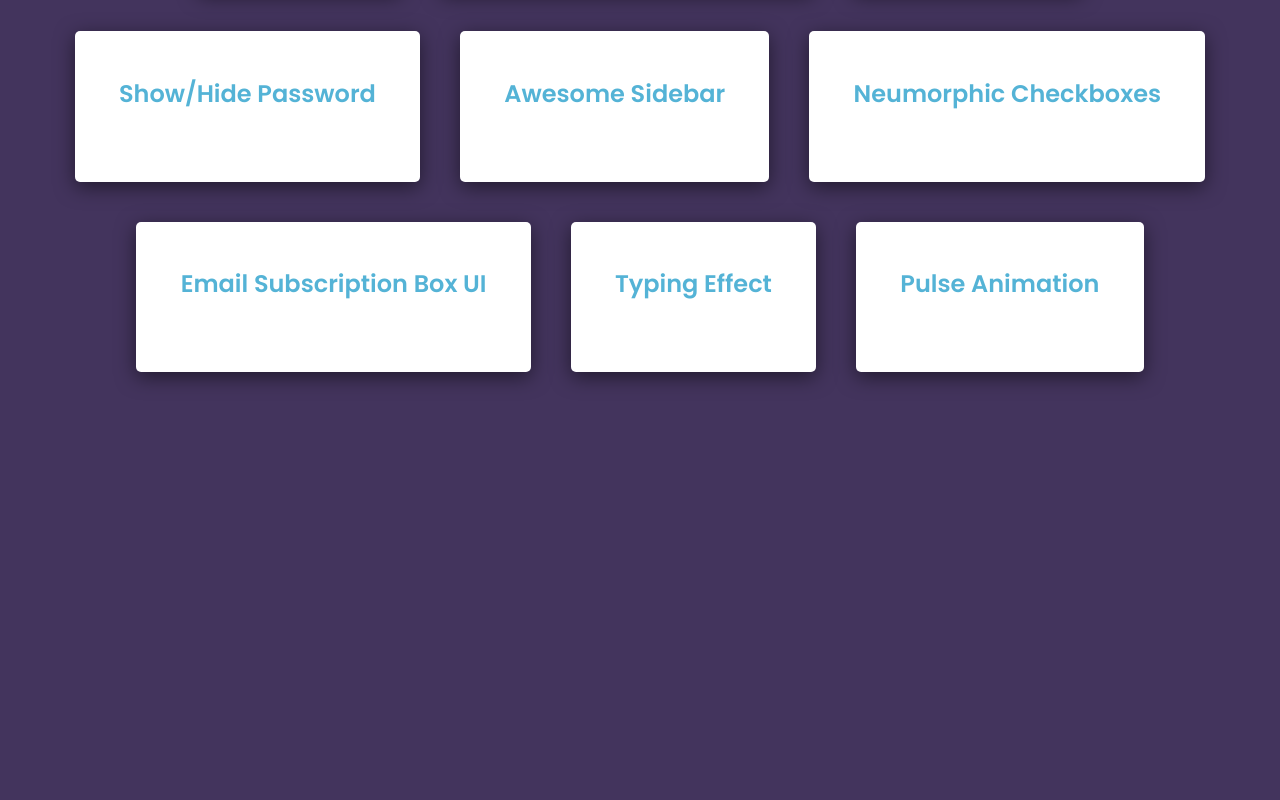
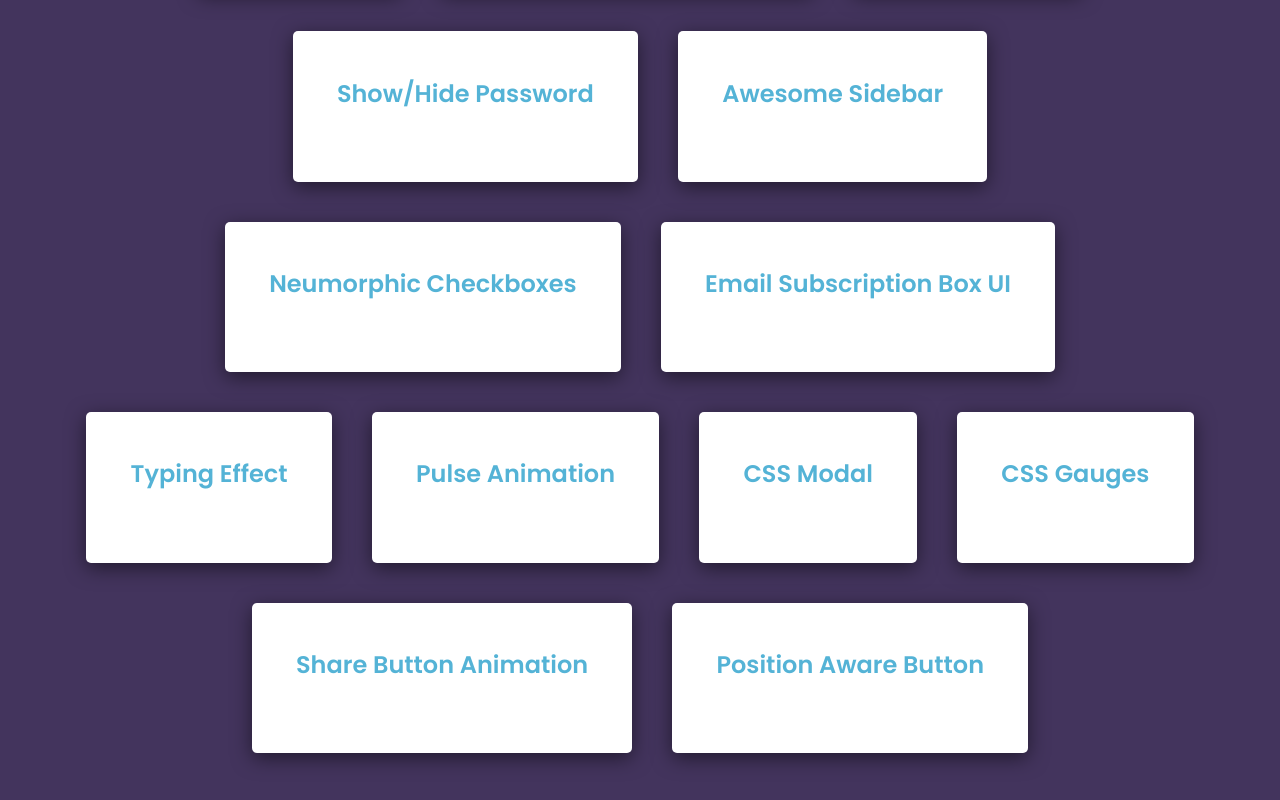
Before and after one commit to lakshya-chopra/webdev1, a plain HTML site: page index.html in a window 1280 px wide. Shown: the part 306-1106 px from the top of the page. Before the commit the page ends 830 px from the top, so only its background shows below. Drawn offline with Linux system fonts and the light colour scheme.

Commit message:
nice update

```diff
--- a/index.html
+++ b/index.html
@@ -15,11 +15,11 @@
 </head>
 <body>
 
-    <div class = 'main'>
         <header>Here are the links to some really basic CSS projects in this repo
             <p style="margin-top:10px;font-size: 10px;">Author: Lakshya Chopra</p>
         </header>
 
+    <div class = 'main'>
             <section class="card-layout">
 
                 <div class='card'>
@@ -133,6 +133,51 @@
                      </article>
                  </div>
 
+
+            <div class='card'>
+                    <article class="card-link">
+                        <a href=".\CSS Awesome Projects\CSS GAUGES\Modal\index.html" class='card-title'>
+                            CSS Modal
+                        </a>
+
+                     </article>
+
+
+            </div>
+
+                    <div class='card'>
+                    <article class="card-link">
+                        <a href=".\CSS Awesome Projects\CSS GAUGES\index.html" class='card-title'>
+                            CSS Gauges
+                        </a>
+
+                     </article>
+
+
+            </div>
+
+                        <div class='card'>
+                    <article class="card-link">
+                        <a href=".\CSS Awesome Projects\Share Button Animation\share_btn.html" class='card-title'>
+                            Share Button Animation
+                        </a>
+
+                     </article>
+
+
+            </div>
+
+                    <div class='card'>
+                    <article class="card-link">
+                    <a href=".\CSS Awesome Projects\position aware button\index.html" class='card-title'>
+                            Position Aware Button
+                        </a>
+
+                     </article>
+
+
+            </div>
+
         </section>
 
     </div>
--- a/style.css
+++ b/style.css
@@ -26,7 +26,12 @@ body{
 	background: #43345d;
 
 }
-.main header{
+.main{
+	display: flex;
+	align-items: center;
+	justify-content: center;
+}
+header{
 	font-weight: calc(var(--weight1)/4);
 	font-size: 30px;
 	text-align: center;
@@ -40,6 +45,7 @@ body{
 	flex-direction: row;
 	flex-wrap: wrap;
 	align-items: center;
+	width: 90%;
 	justify-content: center;
 
 		border-top: 3px solid var(--cyan);
```
Also changed, not shown: CSS Awesome Projects/CSS GAUGES/Modal/index.html (+1 -1 lines).
